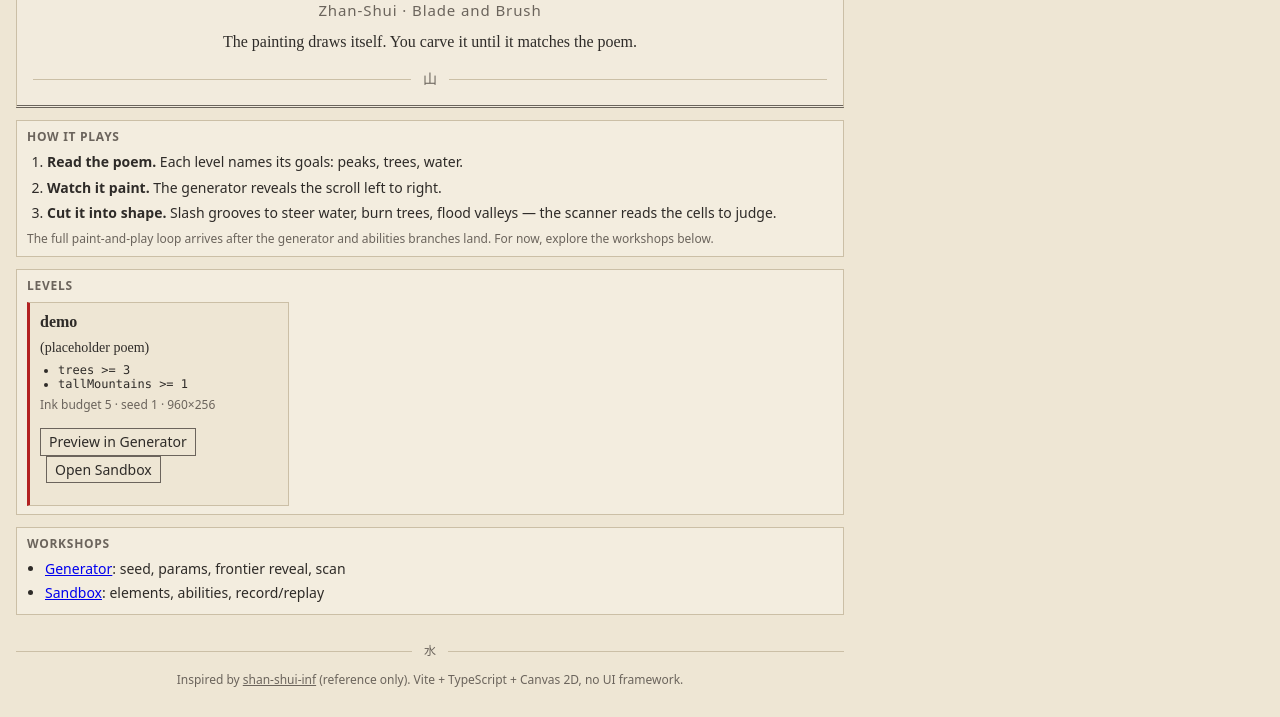
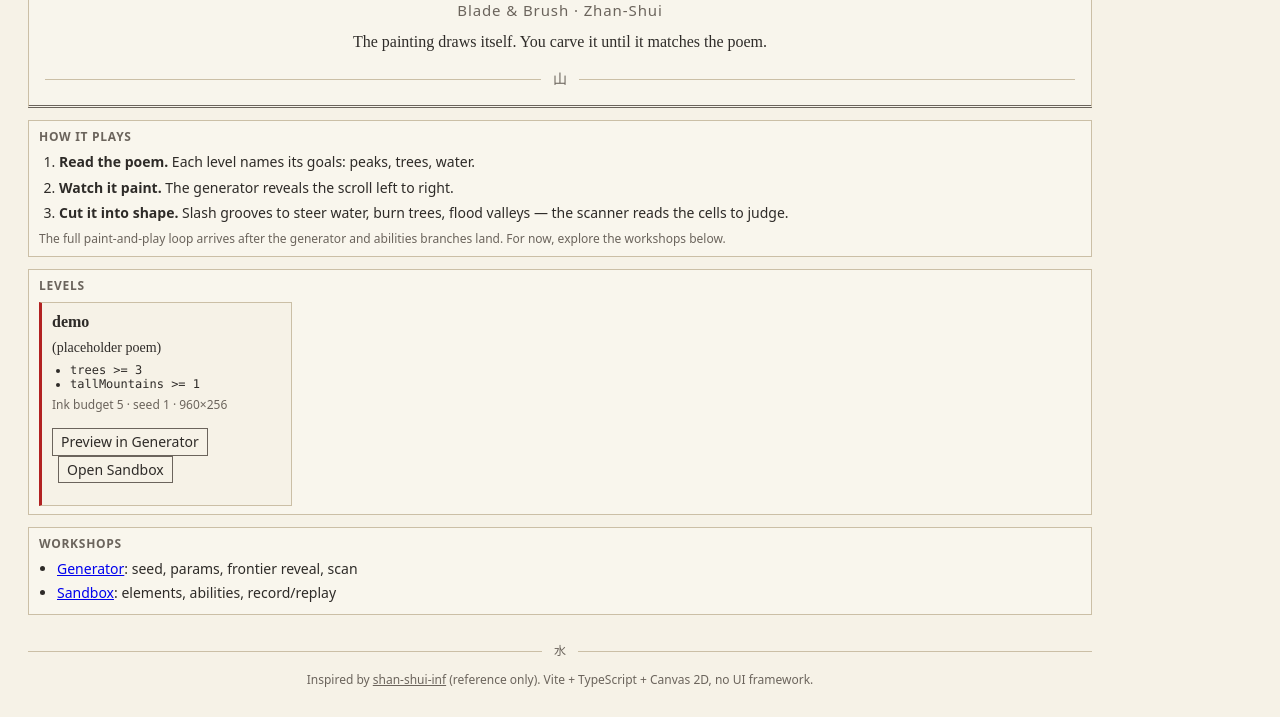
Before and after one commit to EvanDongChen/BladeAndBrush, a website built with Vite: page index.html in a window 1280 px wide. Shown: the part 207-924 px from the top of the page. Built offline with nearby package versions, Linux system fonts and the light colour scheme.

Commit message:
Blade and Brush name, wider layout, lighter paper

```diff
--- a/index.html
+++ b/index.html
@@ -3,9 +3,9 @@
   <head>
     <meta charset="UTF-8" />
     <meta name="viewport" content="width=device-width, initial-scale=1.0" />
-    <meta name="description" content="Zhan-Shui (斬山水): a procedurally painted shan-shui landscape you change with a blade." />
-    <meta name="theme-color" content="#eee6d4" />
-    <title>斬山水 · Zhan-Shui</title>
+    <meta name="description" content="Blade & Brush (斬山水 Zhan-Shui): a procedurally painted ink landscape you change with a blade." />
+    <meta name="theme-color" content="#f6f2e7" />
+    <title>Blade & Brush · 斬山水</title>
     <link rel="icon" href="data:," />
     <link rel="stylesheet" href="/src/pages/style.css" />
   </head>
--- a/src/pages/game.ts
+++ b/src/pages/game.ts
@@ -18,7 +18,7 @@ function hero(): HTMLElement {
       h('h2', { class: 'home-title' }, '斬山水'),
       h('span', { class: 'home-seal' }, '斬'),
     ),
-    h('p', { class: 'home-sub' }, 'Zhan-Shui · Blade and Brush'),
+    h('p', { class: 'home-sub' }, 'Blade & Brush · Zhan-Shui'),
     h('p', { class: 'home-tag' }, 'The painting draws itself. You carve it until it matches the poem.'),
     h('div', { class: 'home-divider', 'aria-hidden': 'true' }, h('span', {}, '山')),
   );
--- a/src/pages/style.css
+++ b/src/pages/style.css
@@ -1,6 +1,6 @@
 :root {
-  --paper: #eee6d4;
-  --paper-2: #e4dac4;
+  --paper: #f6f2e7;
+  --paper-2: #ece5d2;
   --ink: #2e2b28;
   --ink-soft: #6b645c;
   --seal: #b22222;
@@ -201,7 +201,8 @@ button.on {
 /* Home landing (index.html). Additive only; shared classes above stay untouched. */
 
 .home {
-  max-width: 860px;
+  max-width: 1120px;
+  padding: 16px 28px;
 }
 
 .home-hero {
```
